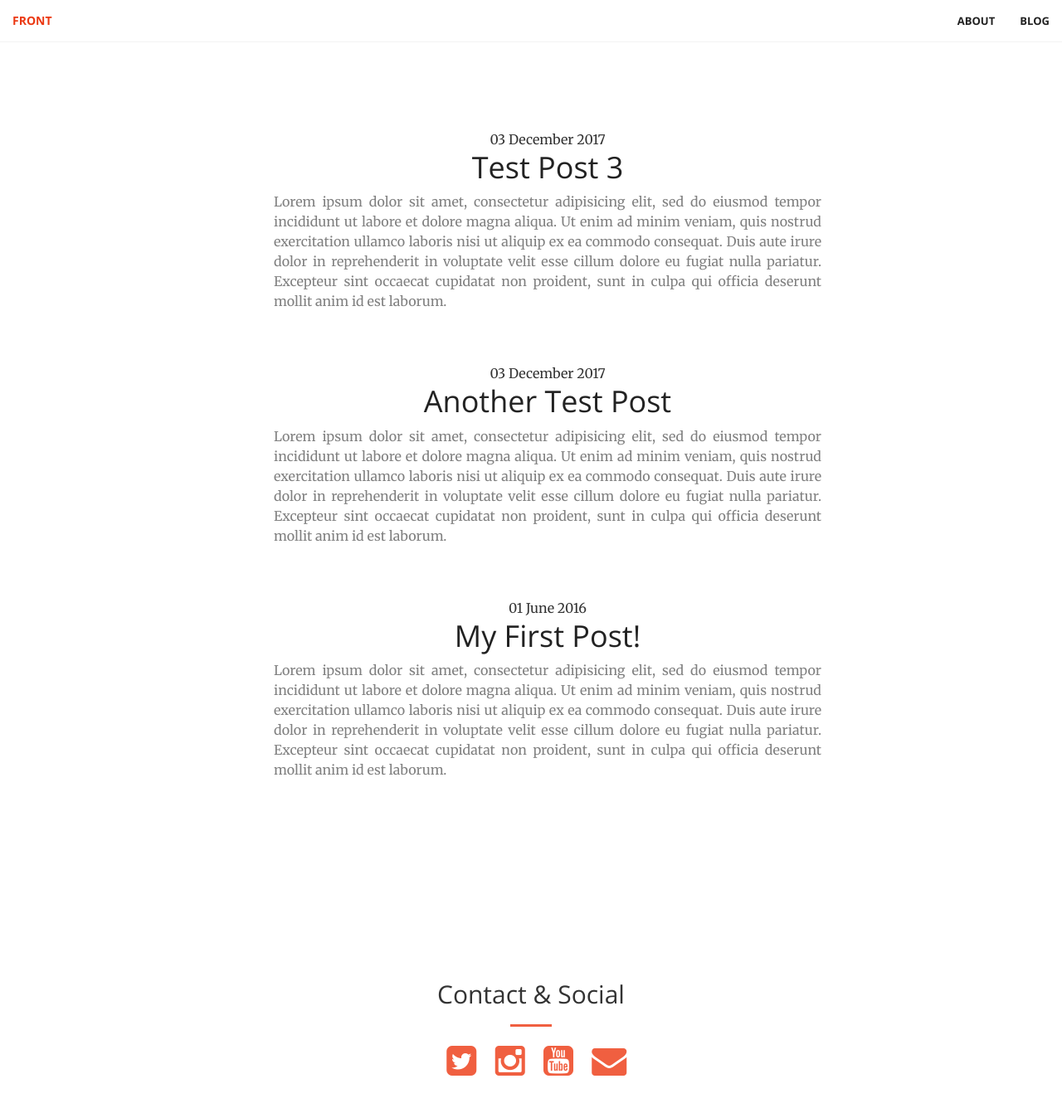
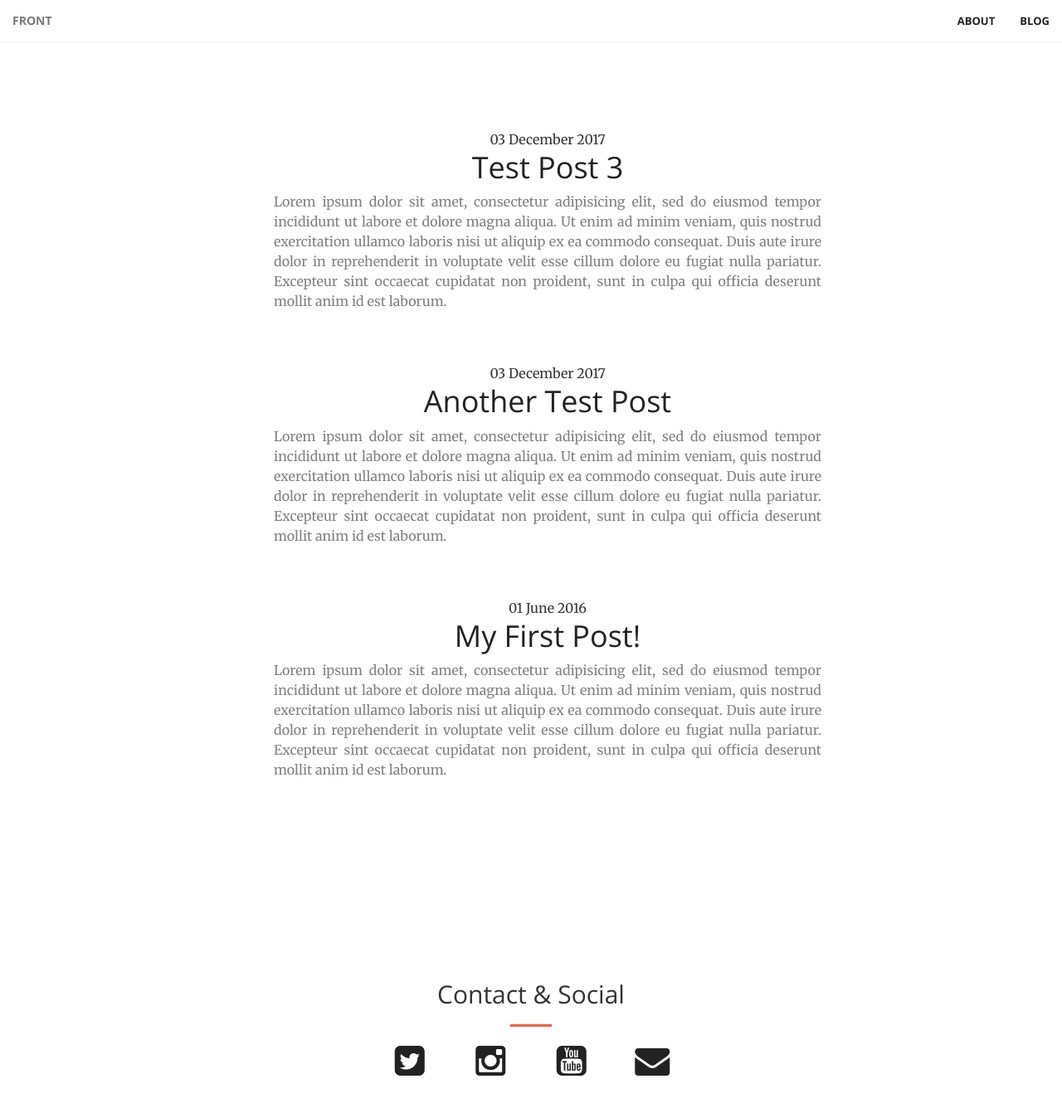
Before and after one commit to jtsmith24/jtsmith24.github.io, a Jekyll site: the page built from blog.html, in a window 1280 px wide and 1400 px high, scrolled down 235 px. Shown: the top 1336 px of the window at 83% size. Built offline with Jekyll 4.4.1, drawn with Linux system fonts in a browser that asks for light colours.

Commit message:
More layout updates. Changed colors of text to match monochrome theme. Change width of blog post text.

```diff
--- a/_layouts/post.html
+++ b/_layouts/post.html
@@ -3,7 +3,7 @@ layout: page
 ---
 <section id="blog">
   <div class="container">
-    <div class="col-md-6 col-md-offset-3">
+    <div class="col-md-8 col-md-offset-2">
       {{ content }}
     </div>
   </div>
--- a/blog.html
+++ b/blog.html
@@ -3,7 +3,7 @@ layout: page
 title: Blog
 ---
 <section>
-	<div class="container">
+	<div class="container postlist">
 		<div class="row">
 			<div class="text-center">
 				<ul style="list-style-position: inside" class="postlist">
--- a/css/blog.css
+++ b/css/blog.css
@@ -43,7 +43,7 @@ ul.postlist {
 	color: #808080
 }
 
-div.container, div.content>.container {
+div.postlist, div.content>.postlist {
     width: 50em;
     display: block;
 }
--- a/css/creative.css
+++ b/css/creative.css
@@ -25,7 +25,7 @@ hr.light {
 }
 
 a {
-    color: #f05f40;
+    color: #222;
     -webkit-transition: all .35s;
     -moz-transition: all .35s;
     transition: all .35s;
@@ -33,7 +33,7 @@ a {
 
 a:hover,
 a:focus {
-    color: #eb3812;
+    color: #787878;
 }
 
 h1,
@@ -52,7 +52,7 @@ p {
 }
 
 .bg-primary {
-    background-color: #f05f40;
+    background-color: #787878;
 }
 
 .bg-dark {
@@ -153,12 +153,12 @@ aside {
 
     .navbar-default.affix .navbar-header .navbar-brand {
         font-size: 14px;
-        color: #f05f40;
+        color: #222;
     }
 
     .navbar-default.affix .navbar-header .navbar-brand:hover,
     .navbar-default.affix .navbar-header .navbar-brand:focus {
-        color: #eb3812;
+        color: #787878;
     }
 
     .navbar-default.affix .nav > li>a,
@@ -168,7 +168,7 @@ aside {
 
     .navbar-default.affix .nav > li>a:hover,
     .navbar-default.affix .nav>li>a:focus:hover {
-        color: #f05f40;
+        color: #787878;
     }
 }
 
```
